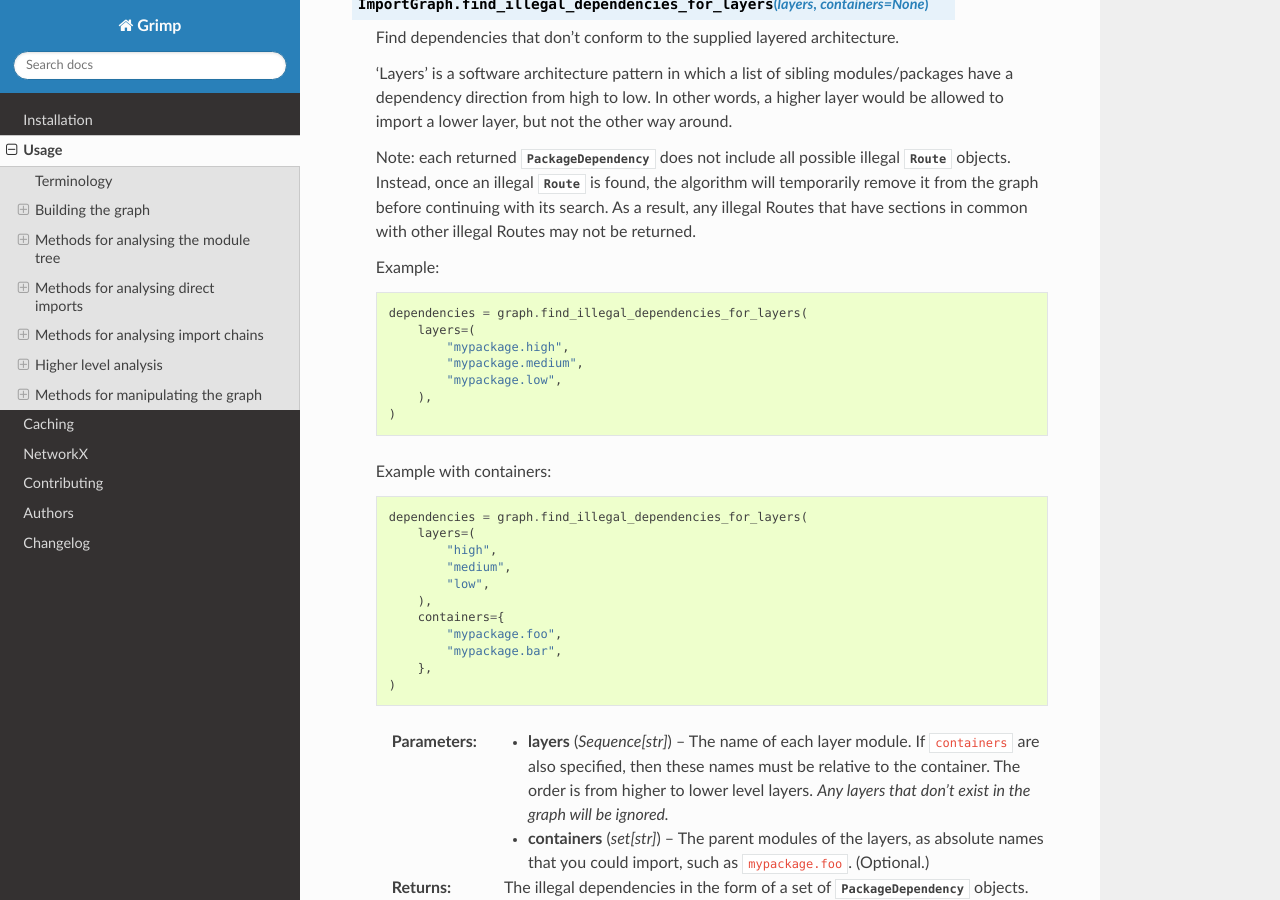
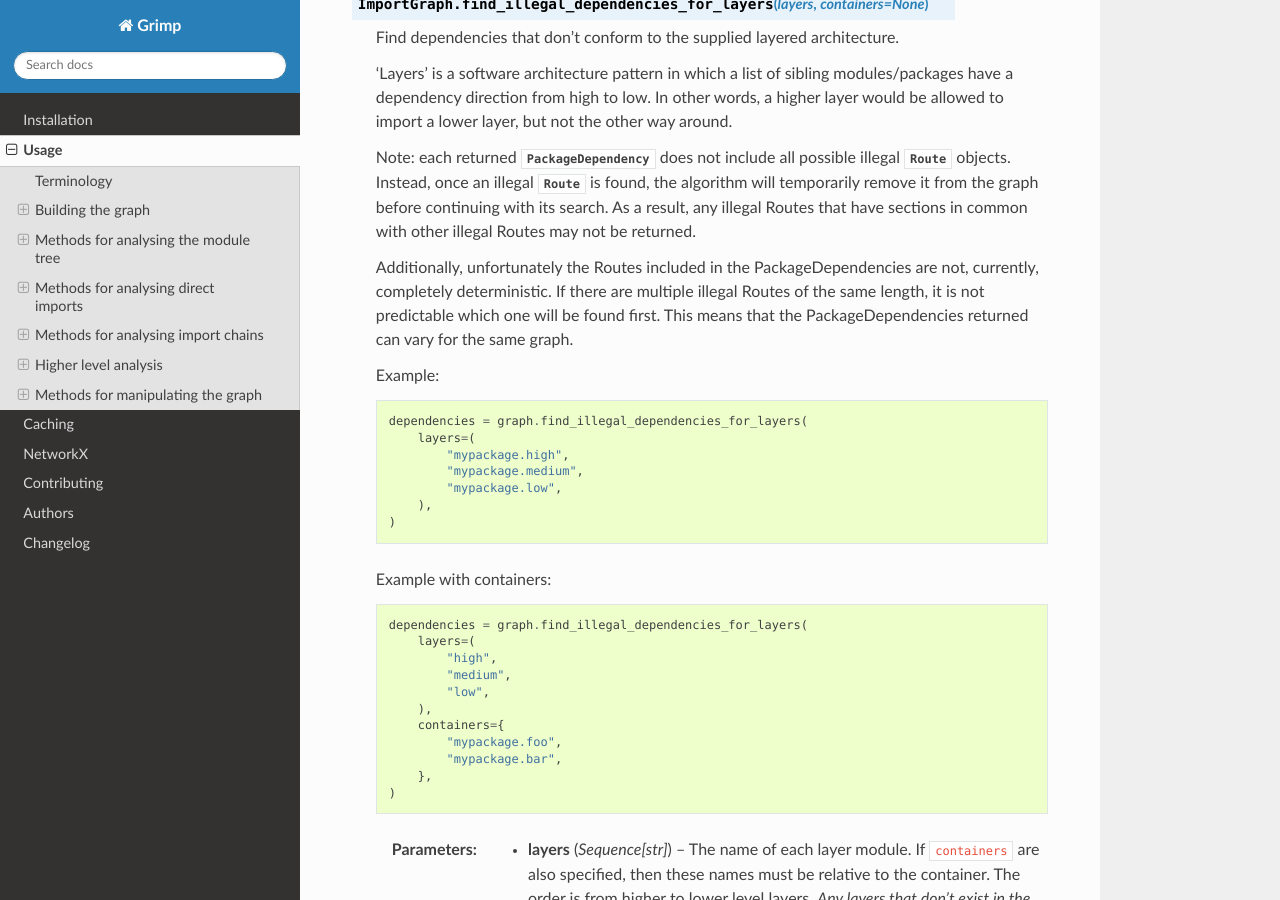
Before and after one commit to seddonym/grimp, a Sphinx documentation site: the page built from docs/usage.rst, in a window 1280 px wide and 900 px high, scrolled down 5638 px. Built offline with Sphinx 7.4.7 and the Read the Docs theme 2.0.0, drawn with Linux system fonts in a browser that asks for light colours.

Commit message:
Add warning about indeterminacy

```diff
--- a/docs/usage.rst
+++ b/docs/usage.rst
@@ -249,6 +249,10 @@ Higher level analysis
     with its search. As a result, any illegal Routes that have sections in common with other illegal Routes may not
     be returned.
 
+    Additionally, unfortunately the Routes included in the PackageDependencies are not, currently, completely
+    deterministic. If there are multiple illegal Routes of the same length, it is not predictable which one will be
+    found first. This means that the PackageDependencies returned can vary for the same graph.
+
     Example::
 
         dependencies = graph.find_illegal_dependencies_for_layers(
```
